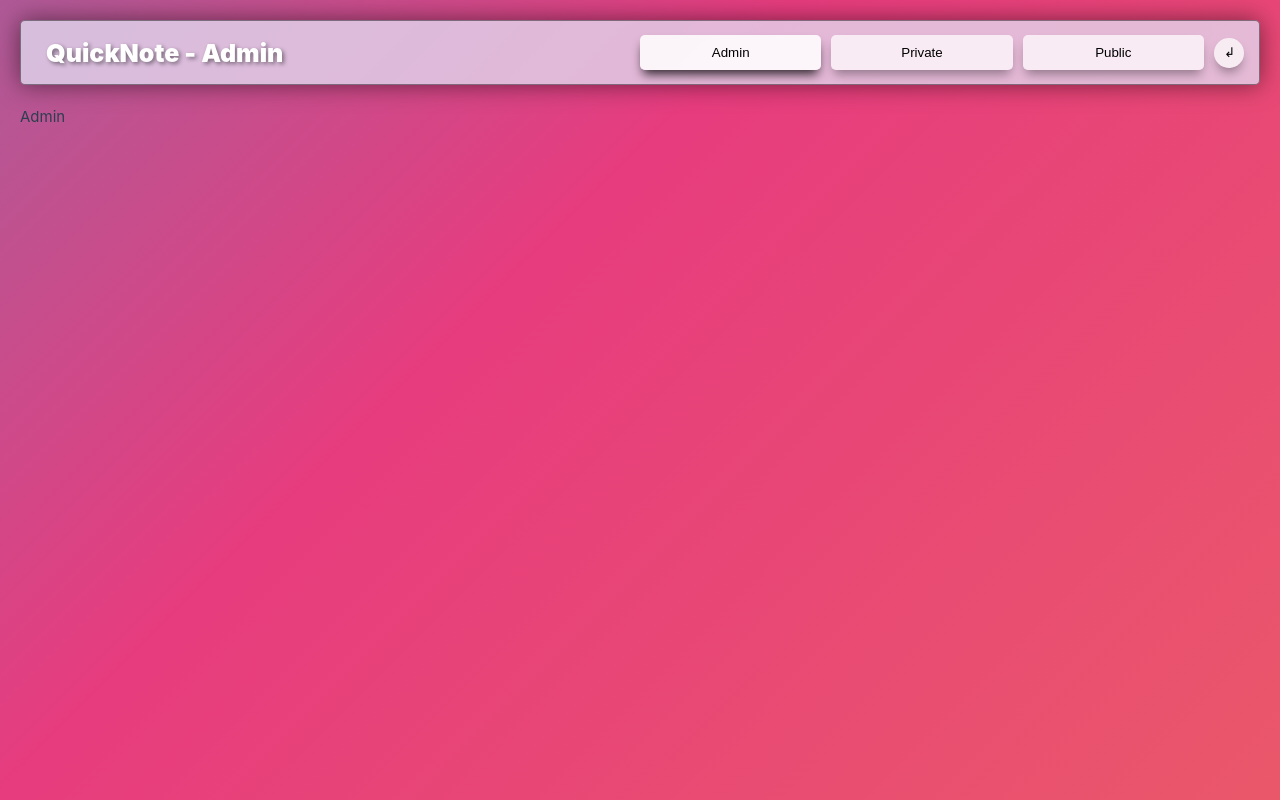
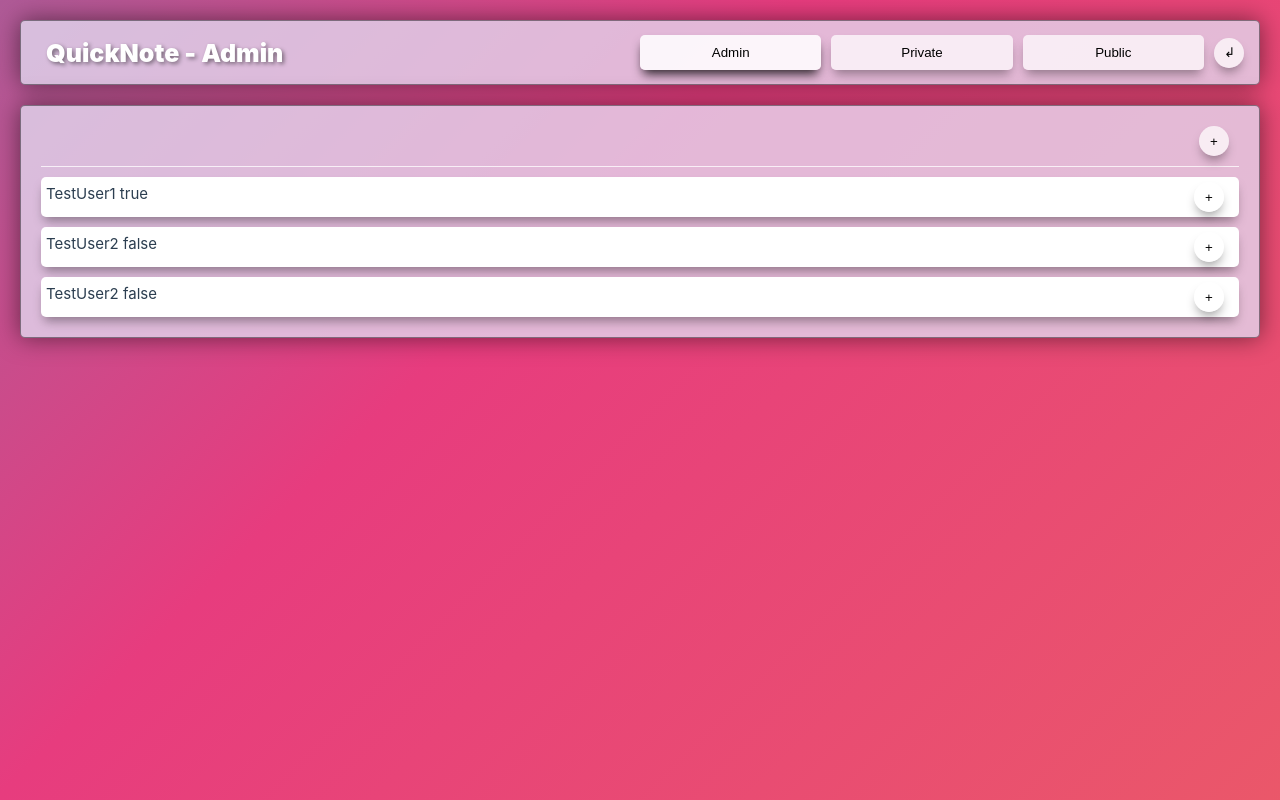
Before and after one commit to wodosharlatan/QuickNote, a Vue app in the folder QuickNote_Frontend/: page /admin in a window 1280 px wide. Built offline with nearby package versions, Linux system fonts and the light colour scheme; sample sign-in values are in the browser's storage.

Commit message:
admin panel

```diff
--- a/QuickNote_Frontend/src/components/UserT1.vue
+++ b/QuickNote_Frontend/src/components/UserT1.vue
@@ -0,0 +1,56 @@
+<template>
+    <div class="user ui_ElementT1">
+        <div class="userInfo">
+            <p>{{ user.username + " " + user.isAdmin }}</p>
+        </div>
+        <div class="buttonMenu">
+            <button @click="$router.push({ name: 'New Note' })" class="ui_ElementT1 roundButton">+</button>
+        </div>
+    </div>
+</template>
+
+<script>
+import { ref, computed } from 'vue'
+import { useRouter } from 'vue-router'
+
+export default {
+    props: ['user'],
+    setup() {
+        const router = useRouter();
+
+        return {}
+    }
+}
+</script>
+
+<style scoped>
+.buttonMenu {
+    width: 50%;
+    float: left;
+    height: 30px;
+    display:flex;
+    flex-flow: row-reverse;
+}
+
+.userInfo {
+    width: 50%;
+    float: left;
+    height: 30px;
+}
+
+.user {
+    width: 100%;
+    height: 40px;
+    padding: 5px;
+    background-color: white;
+}
+
+.roundButton {
+    background-color: rgba(255, 255, 255, 0.726);
+    margin-right: 10px;
+    padding: 0 10px;
+    border-radius: 50%;
+    width: 30px;
+    height: 30px;
+}
+</style>
--- a/QuickNote_Frontend/src/views/AdminView.vue
+++ b/QuickNote_Frontend/src/views/AdminView.vue
@@ -1,17 +1,75 @@
 <template>
-  <p>Admin</p>
+  <div class="recBG_0">
+    <div class="menubar">
+      <button @click="$router.push({ name: 'New Note' })" class="ui_ElementT1 roundButton">+</button>
+    </div>
+    <div class="users">
+      <UserT1 :user="user" v-for="user in testUsers" class="user" />
+    </div>
+  </div>
 </template>
 
 <script>
 import { ref, computed } from 'vue'
 import { useRouter, useRoute } from 'vue-router'
 import { useLoginStore } from '../stores/login'
+import UserT1 from '../components/UserT1.vue'
 
 export default {
+  components: { UserT1 },
   setup() {
-    return {}
+    const testUsers = [
+      {
+        username: "TestUser1",
+        isAdmin: true
+      },
+      {
+        username: "TestUser2",
+        isAdmin: false
+      },{
+        username: "TestUser2",
+        isAdmin: false
+      }
+    ]
+
+    return { testUsers }
   }
 }
 </script>
 
-<style></style>
+<style scoped>
+.menubar{
+  display: flex;
+  flex-flow: row-reverse;
+  border-width: 0px 0px 1px 0px;
+  border-color: rgba(255, 255, 255, 0.76);
+  border-style: solid;
+  padding-bottom:10px;
+}
+
+.roundButton {
+  background-color: rgba(255, 255, 255, 0.726);
+  margin-right: 10px;
+  padding: 0 10px;
+  border-radius: 50%;
+  width: 30px;
+  height: 30px;
+}
+.users {
+  padding: 0;
+  padding-top:10px;
+  margin: auto;
+
+  /* make the in line but start adding them from left */
+  display: flex;
+  flex-wrap: wrap;
+  flex-flow: column;
+  justify-content: start;
+  align-items: flex-start;
+  gap:10px;
+}
+
+.user {
+  flex: none;
+}
+</style>
```
